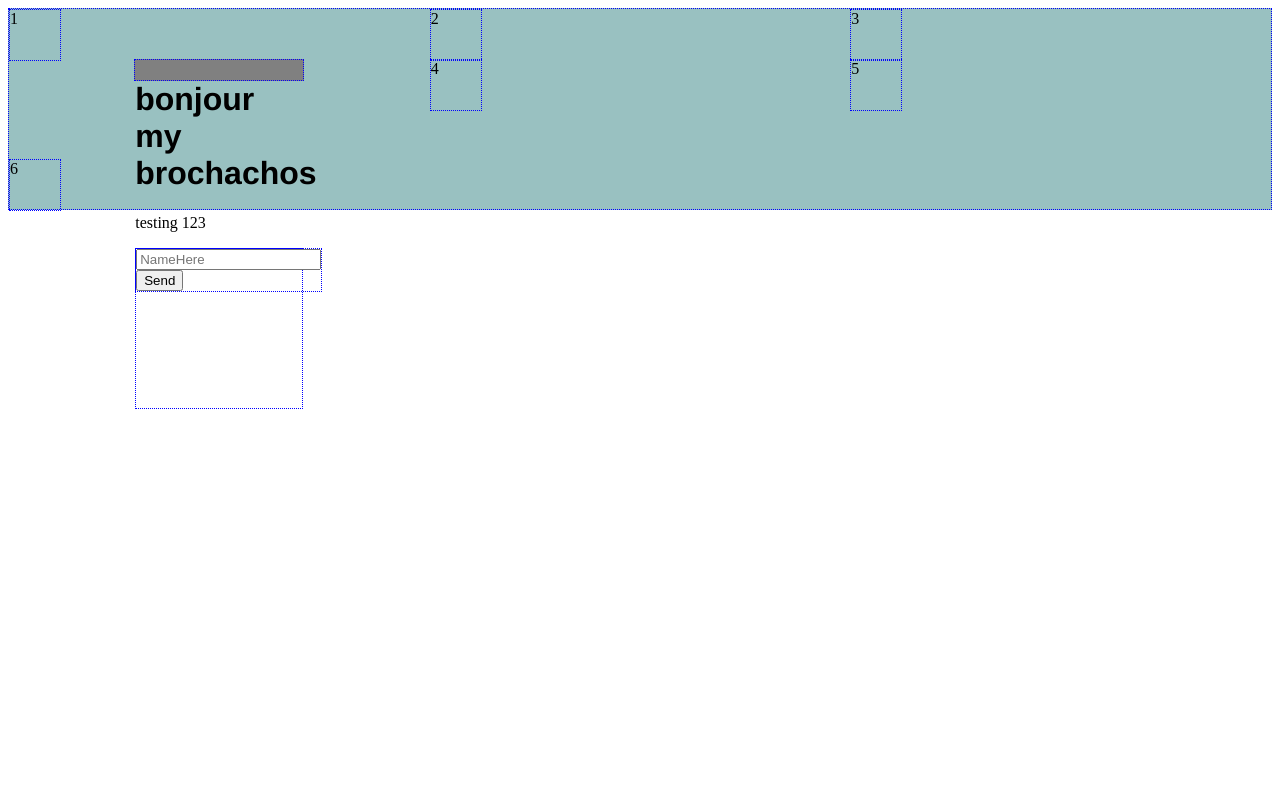
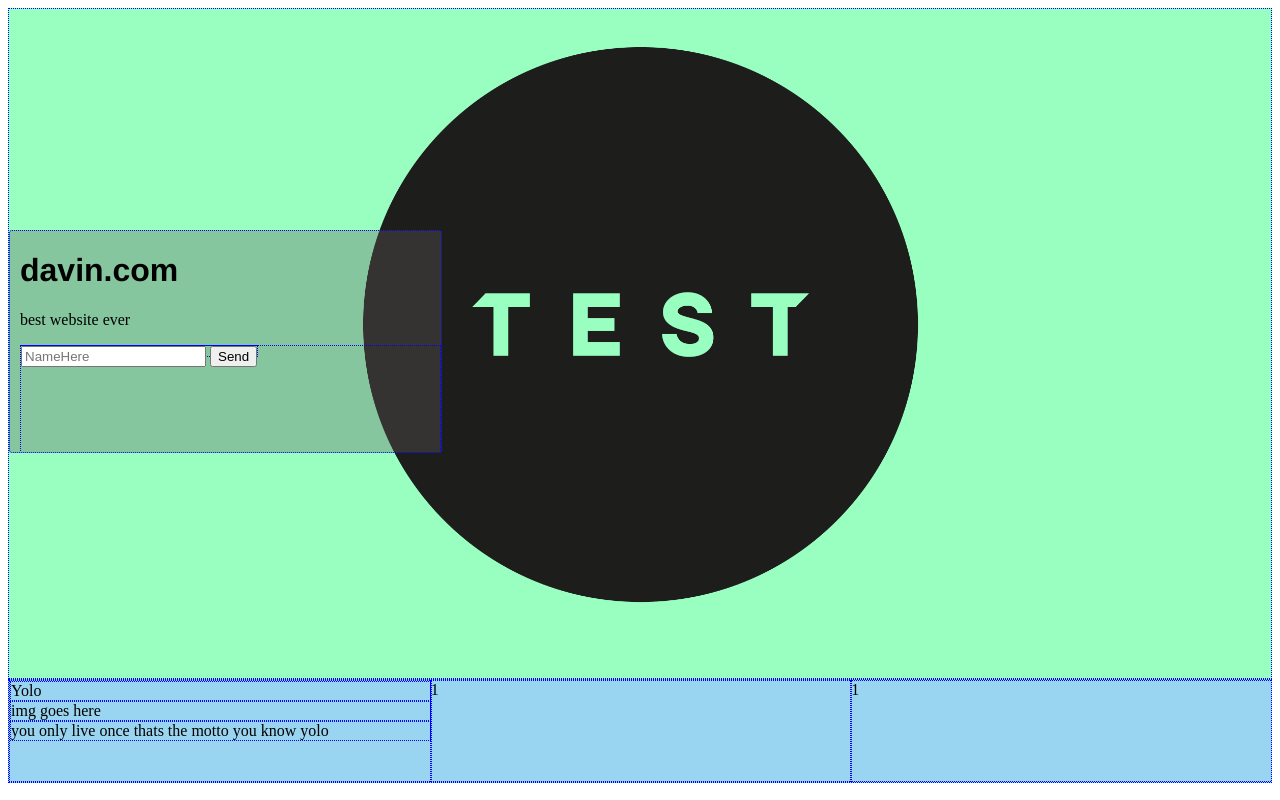
Before and after one commit to davinbirdi/NodeJs, a website: page www/index.html in a window 1280 px wide. Drawn offline with nearby package versions, Linux system fonts and the light colour scheme; no server answers.

Commit message:
Intro image complete enough

```diff
--- a/www/index.html
+++ b/www/index.html
@@ -8,19 +8,22 @@
 
 
     <body>
-        <div class="wrapper">
-            <div id="1">1</div>
-            <div id="2">2</div>
+        <div class="wrapper" id="top">
+            <!--
             <div id="3">3</div>
             <div id="4">4</div>
             <div id="5">5</div>
             <div id="6">6</div>
+            -->
+
+            <img id="bg_image" src="/images/test.png" alt="HTML5 Icon">
 
             <div id="main">
-                <h1>bonjour my brochachos</h1>
-                <p>testing 123</p>
 
-                <!-- Username Entry -->
+                <h1>davin.com</h1>
+                <p>best website ever</p>
+
+                <!-- Username Entry: Disappears after submit -->
                 <div id='namebox'>
                     <form id="formname">
                         <input id="username" type="text" placeholder="NameHere">
@@ -28,7 +31,7 @@
                     </form>
                 </div>
 
-                <!-- "thread" where messages display -->
+                <!-- "thread" where messages display: Appears after Username submit -->
                 <div id="thread_div">
                     <ul id="thread"> </ul>
                 </div>
@@ -53,5 +56,19 @@
             <script src="client.js"></script>
 
         </div>
+
+        <div class="wrapper" id="middle">
+            <div class="info_col">
+                <div class="title">Yolo</div>
+                <div class="focus">img goes here</div>
+                <div class="text">you only live once thats the motto you know yolo</div>
+            </div>
+
+
+            <div class="info_col">1</div>
+            <div class="info_col">1</div>
+        </div>
+
+
     </body>
 </html>
--- a/www/stylesheet.css
+++ b/www/stylesheet.css
@@ -1,38 +1,53 @@
-
 
 /* Layout */
+#top {
+    background-color: rgba(0, 255, 100, 0.4);
+}
+
 .wrapper {
-    background-color: rgba(0, 100, 100, 0.4);
     display: grid;
+    grid-template-columns: repeat(3, 1fr [col-start]);
+    grid-template-rows: repeat(3, 33% [row-start]);
 
-
-    grid-template-columns: repeat(3, 1fr [col-start]);
-    grid-template-rows: 50px 100px 50px;
-
-    /*
-    grid-column-gap: 10px;
-    grid-row-gap: 10px;
-    */
+    min-height: 0;  /* NEW */
+    min-width: 0;   /* NEW; needed for Firefox */
+    overflow: auto;
 }
 
 .wrapper > div {
-    width: 50px;
-    height: 50px;
+    width: 100%;
+    height: 100%;
+}
+
+.wrapper > #bg_image {
+    size: inherit;
+    height: auto;
+    width: 50%;
+    justify-self: center;
+
+    grid-column: 1 / -1;
+    grid-row: 1 / -1;
+
 
 }
 
+
 #main {
-
-    grid-column: 0 / span 2;
-    grid-row: 2 /  3;
+    grid-column: 1 / 2;
+    grid-row: 2 / 3;
 
     margin-left: auto;
     margin-right: auto;
-    width: 40%;
-    height: 20%;
-    background-color: grey;
+    width: 100%;
+    height: 100%;
+    background-color: rgba(96, 94, 94, 0.351);
+
+    overflow: auto;  /* NEW */
+    min-height: 0;      /* NEW; needed for Firefox */
+
+    padding-left: 10px;
+    border-radius: 3px;
 }
-
 
 
 div {
@@ -40,8 +55,6 @@ div {
     border-style: dotted;
     border-width: 1px;
 }
-
-
 
 h1 {
     font-family: 'Franklin Gothic Medium', 'Arial Narrow', Arial, sans-serif;
@@ -55,17 +68,40 @@ h1 {
     height: 100px;
     overflow-x: hidden;
     overflow-y: auto;
+
+    min-height: 0;
 }
 
 #namebox{
     float: left;
+    height: 10px;
+    min-height: 0;
+
+    padding-top: 0px;
+    margin-top: 0px;
 }
 
 #messagebox{
     display: none;
     float: right;
     width: 100%;
+    height: 10px;
+
+    padding-top: 0px;
+    margin-top: 0px;
 }
+
 #message {
     width: 80%;
 }
+
+
+/* ------ Middle Section  ------*/
+
+#middle {
+    background-color: rgba(0, 149, 218, 0.4);
+}
+
+#middle > div{
+    height: 100px;
+}
```
Also changed, not shown: www/images/mojave_desert.jpg (added), www/images/test.png (added).
